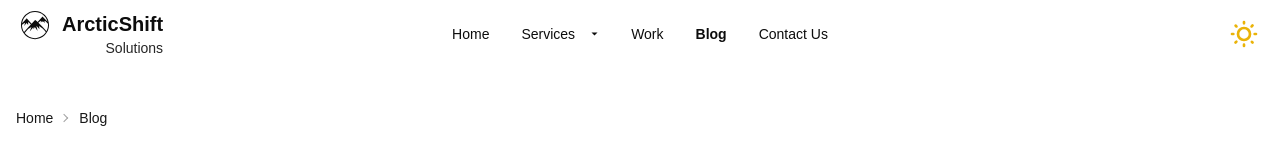
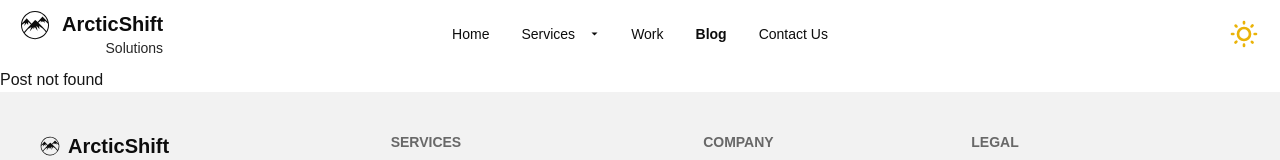
Before and after one commit to marco-baldan/ArcticShift, a Next.js app: page /blog in a window 1280 px wide. Shown: the top 160 px of the page. Built offline with nearby package versions, Linux system fonts and the light colour scheme.

Commit message:
some type handling

```diff
--- a/app/blog/page.tsx
+++ b/app/blog/page.tsx
@@ -2,7 +2,6 @@ import { Breadcrumbs } from '@/app/components/Breadcrumbs'
 import { BlogPostPreview } from '@/app/components/BlogPostPreview'
 import { CTA } from '../components/CTA'
 
-// This would typically come from a database or CMS
 const blogPosts = [
   {
     slug: 'getting-started-with-nextjs',
@@ -46,7 +45,12 @@ const blogPosts = [
   }
 ]
 
-export default function BlogPage() {
+export default function BlogPage({ params }: { params: { slug: string } })  {
+  const post = blogPosts.find((p) => p.slug === params.slug);
+
+  if (!post) {
+    return <div>Post not found</div>;
+  }
   return (
     <>
     <div className="container mx-auto px-4 py-8">
```
